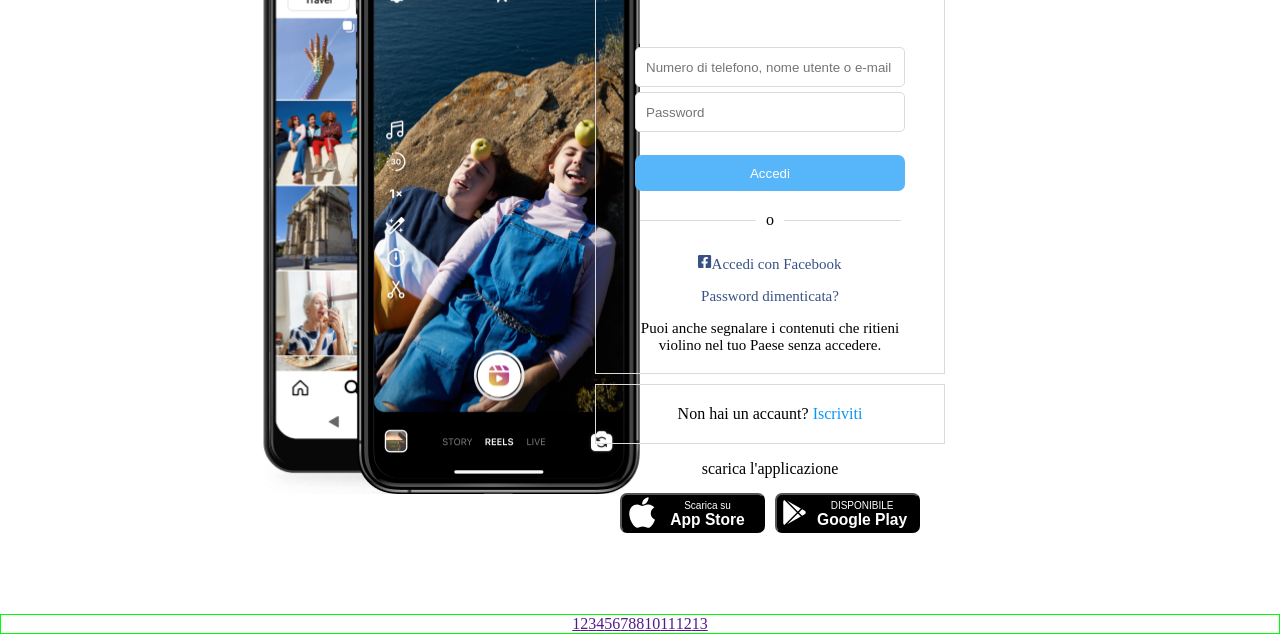
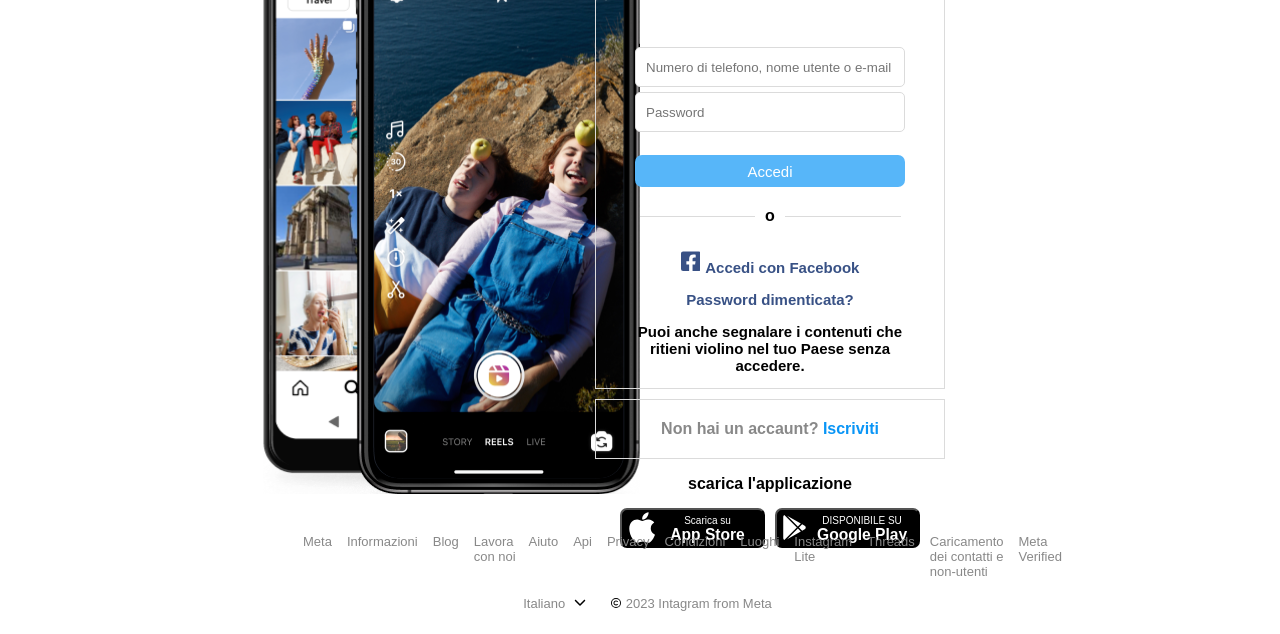
Before and after one commit to federicoverbicaro/fake-instagram, a plain HTML site: page index.html in a window 1280 px wide. Shown: the part 186-820 px from the top of the page. Drawn offline with Linux system fonts and the light colour scheme; a web font is replaced by a local one.

Commit message:
feat: fine Lavoro

```diff
--- a/assets/css/style.css
+++ b/assets/css/style.css
@@ -1,18 +1,31 @@
-*{
+* {
     margin: 0;
     padding: 0;
     box-sizing: border-box;
 }
+body{
+    font-family: sans-serif;
+}
 
-h1{
+main {
+    height: 80vh;
+    font-weight: 600;
+}
+
+
+
+h1 {
     font-family: 'Edu TAS Beginner', cursive;
     font-family: 'Playfair Display', serif;
-    font-size:45px;
+    font-size: 45px;
 }
-.flex{
+
+
+.flex {
     display: flex;
 }
-.flex-column{
+
+.flex-column {
     flex-direction: column;
 }
 
@@ -22,11 +35,11 @@ h1{
 .row {
     width: 50%;
     margin: 0 auto;
-    height: 100vh;
     position: relative;
 }
+
 /* contenitore 1 */
-.contenitore1{
+.contenitore1 {
     width: 50%;
     justify-content: end;
     align-items: center;
@@ -34,8 +47,9 @@ h1{
     top: 100px;
     left: 0;
 }
+
 /* contenitore 2 */
-.contenitore2{
+.contenitore2 {
     width: 50%;
     height: auto;
     justify-content: center;
@@ -43,23 +57,27 @@ h1{
     position: absolute;
     top: 100px;
     right: 0;
-    margin-right:30px;
+    margin-right: 30px;
 }
+
 /* prima colonna del contenitore 2 */
-.colonna1{
+.colonna1 {
     border: 1px solid #dbdbdb;
     width: 350px;
-    height: 460px;
+    height: 475px;
 }
-.titolo{
+
+.titolo {
     justify-content: center;
     padding-top: 30px;
 }
-.input{
+
+.input {
     margin: 50px auto 20px;
     gap: 5px;
 }
-.input > input{
+
+.input>input {
     width: 270px;
     height: 40px;
     border-radius: 5px;
@@ -67,19 +85,22 @@ h1{
     padding-left: 10px;
 }
 
-.btn{
+.btn {
     border: none;
     background-color: #57b6f9;
     border-radius: 7px;
     color: white;
     height: 30px;
-    padding: 18px;
+    padding: 16px;
     justify-content: center;
     align-items: center;
+    font-size: 15px;
 }
-.input > button{
+
+.input>button {
     margin-top: 18px;
 }
+
 /* riga separatrice */
 .line-with-text {
     display: flex;
@@ -96,55 +117,66 @@ h1{
 .text {
     padding: 0 10px;
 }
+
 /* lista */
-.lista{
+.lista {
     justify-content: center;
     font-size: 15px;
     width: 80%;
     margin: 10px auto 0px;
 
 }
-.lista ul li{
+
+.lista ul li {
     list-style-type: none;
     text-align: center;
     margin-top: 15px;
 
 }
-.lista ul li > a:last-child{
+
+.lista ul li>a:last-child {
     color: #385185;
 
 }
-.lista ul li a > svg{
+
+
+.lista ul li a>svg {
     fill: #385185;
+ margin-right: 5px;
 
 }
-.lista ul li > a{
+
+.lista ul li>a {
     text-decoration: none;
 }
 
 
 /* seconda colonna del contenitore 2 */
-.colonna2{
+.colonna2 {
     border: 1px solid #dbdbdb;
     width: 350px;
     height: 60px;
     margin-top: 10px;
     justify-content: center;
     align-items: center;
+    color: #888888;
 }
-.colonna2 span > a{
+
+.colonna2 span>a {
     color: #0995f6;
     text-decoration: none;
 }
+
 /* contenitore download */
-.download{
+.download {
     width: 350px;
     height: 75px;
     justify-content: center;
     align-items: center;
     margin-top: 15px;
 }
-.btn-black > button{
+
+.btn-black>button {
     width: 145px;
     height: 40px;
     background-color: black;
@@ -152,64 +184,123 @@ h1{
     border-radius: 7px;
     gap: 10px;
 }
+
 .btn-black {
     gap: 10px;
 }
-.icons > svg{
+
+.icons>svg {
     fill: white;
-  height:35px;
+    height: 35px;
     padding-left: 7px;
 }
-.icons-2 > svg{
+
+.icons-2>svg {
     fill: white;
-    height:30px;
+    height: 30px;
     padding-top: 5px;
     padding-left: 5px;
 }
 
-.text-gle{
+.text-gle {
     padding-top: 5px;
 }
 
-.text-gle > p{
+.text-gle>p {
     color: white;
     font-size: 10px;
     display: block;
 }
-.text-gle > h3{
+
+.text-gle>h3 {
     color: white;
     display: block;
 }
 
-.text-btn{
+.text-btn {
     padding-top: 5px;
     padding-left: 5px;
 }
-.text-btn > p{
+
+.text-btn>p {
     color: white;
     font-size: 10px;
     display: block;
 }
-  .text-btn > h3{
+
+.text-btn>h3 {
     color: white;
     display: block;
 }
+
 /* contenitore footer */
+footer {
+    position: relative;
+}
 
-
-.row1-footer{
+.row1-footer {
     width: 100%;
     height: auto;
     margin: 0 auto;
-    border: 1px solid lime;
+    position: absolute;
+    top: 80px;
 
 }
-.row1-colonna1{
-    width: 70%;
+
+.row1-colonna1 {
+    width: 55%;
     margin: 0 auto;
+    justify-content: space-between;
+}
+
+.row1-colonna1 ul li {
+    list-style-type: none;
+    flex: 1;
+    width: 100%;
+    margin: 0 5px;
+}
+
+.row1-colonna1 div>a {
+    display: block;
+    width: 100%;
+    margin-left: 15px;
+    box-sizing: border-box;
+    text-decoration: none;
+    font-size: 13px;
+    color: #888888;
+}
+
+.row1-colonna1 div>a:hover {
+    text-decoration: underline;
+}
+
+.row1-colonna2 {
+    width: 50%;
+    margin: 15px auto;
     justify-content: center;
+    align-items: end;
 }
-.row1-colonna1 ul li{
+
+.row1-colonna2 ul li {
     list-style-type: none;
+    flex: 1;
+    width: 100%;
+    margin: 0 5px;
+}
 
+.row1-colonna2 div>a {
+    width: 100%;
+    margin-left: 15px;
+    box-sizing: border-box;
+    text-decoration: none;
+    font-size: 13px;
+    color: #888888;
 }
+
+.row1-colonna2 div>a:hover {
+    text-decoration: underline;
+}
+.row1-colonna2 a > svg {
+    margin-left: 5px;
+    margin-right: 5px;
+}
--- a/index.html
+++ b/index.html
@@ -9,7 +9,7 @@
         <link rel="preconnect" href="https://fonts.gstatic.com" crossorigin>
         <link href="https://fonts.googleapis.com/css2?family=Edu+TAS+Beginner:wght@700&family=Playfair+Display:ital,wght@1,600&display=swap"
                 rel="stylesheet">
-        <title>istagram</title>
+        <title>fake-instagram</title>
 </head>
 
 <body>
@@ -46,7 +46,7 @@
                                                         <li>
                                                                 <a href="">
                                                                         <svg xmlns="http://www.w3.org/2000/svg"
-                                                                                height="1em"
+                                                                                height="1.5em"
                                                                                 viewBox="0 0 448 512"><!--! Font Awesome Free 6.4.2 by @fontawesome - https://fontawesome.com License - https://fontawesome.com/license (Commercial License) Copyright 2023 Fonticons, Inc. -->
                                                                                 <path
                                                                                         d="M400 32H48A48 48 0 0 0 0 80v352a48 48 0 0 0 48 48h137.25V327.69h-63V256h63v-54.64c0-62.15 37-96.48 93.67-96.48 27.14 0 55.52 4.84 55.52 4.84v61h-31.27c-30.81 0-40.42 19.12-40.42 38.73V256h68.78l-11 71.69h-57.78V480H400a48 48 0 0 0 48-48V80a48 48 0 0 0-48-48z" />
@@ -92,7 +92,7 @@
                                                                 </svg>
                                                         </div>
                                                         <div class=" text-gle  flex flex-column">
-                                                                <p>DISPONIBILE</p>
+                                                                <p>DISPONIBILE SU</p>
                                                                 <h3>Google Play</h3>
                                                         </div>
 
@@ -105,79 +105,91 @@
                 </div>
         </main>
         <footer>
-                <div class="row1-footer flex ">
+                <div class="row1-footer flex  flex-column">
                         <div class="flex row1-colonna1">
-                                <ul class="flex">
-                                        <li>
+
+                                <div>
                                         <a href="">
-                                                        1
+                                                Meta
                                         </a>
-                                        </li>
-                                        <li>
+                                </div>
+                                <div>
                                         <a href="">
-                                                        2
+                                                Informazioni
                                         </a>
-                                        </li>
-                                        <li>
+                                </div>
+                                <div>
                                         <a href="">
-                                                        3
+                                                Blog
                                         </a>
-                                        </li>
-                                        <li>
+                                </div>
+                                <div>
                                         <a href="">
-                                                        4
+                                                Lavora con noi
                                         </a>
-                                        </li>
-                                        <li>
+                                </div>
+                                <div>
                                         <a href="">
-                                                        5
+                                                Aiuto
                                         </a>
-                                        </li>
-                                        <li>
+                                </div>
+                                <div>
                                         <a href="">
-                                                        6
+                                                Api
                                         </a>
-                                        </li>
-                                        <li>
+                                </div>
+                                <div>
                                         <a href="">
-                                                        7
+                                                Privacy
                                         </a>
-                                        </li>
-                                        <li>
+                                </div>
+                                <div>
                                         <a href="">
-                                                        8
+                                                Condizioni
                                         </a>
-                                        </li>
-                                        <li>
+                                </div>
+                                <div>
                                         <a href="">
-                                                        8
+                                                Luoghi
                                         </a>
-                                        </li>
-                                        <li>
+                                </div>
+                                <div>
                                         <a href="">
-                                                        10
+                                                Instagram Lite
                                         </a>
-                                        </li>
-                                        <li>
+                                </div>
+                                <div>
                                         <a href="">
-                                                        11
+                                                Threads
                                         </a>
-                                        </li>
-                                        <li>
+                                </div>
+                                <div>
                                         <a href="">
-                                                        12
+                                                Caricamento dei contatti e non-utenti
                                         </a>
-                                        </li>
-                                        <li>
+                                </div>
+                                <div>
                                         <a href="">
-                                                        13
+                                                Meta Verified
                                         </a>
-                                        </li>
-                                </ul>
+                                </div>
+                        </div>
+
+                        <div class="row1-colonna2 flex">
+                                <div>
+                                        <a href="">Italiano
+                                                <svg xmlns="http://www.w3.org/2000/svg" height="12" width="12" viewBox="0 0 512 512"><!--!Font Awesome Free 6.5.0 by @fontawesome - https://fontawesome.com License - https://fontawesome.com/license/free Copyright 2023 Fonticons, Inc.--><path d="M233.4 406.6c12.5 12.5 32.8 12.5 45.3 0l192-192c12.5-12.5 12.5-32.8 0-45.3s-32.8-12.5-45.3 0L256 338.7 86.6 169.4c-12.5-12.5-32.8-12.5-45.3 0s-12.5 32.8 0 45.3l192 192z"/></svg>
+                                        </a>
+                                </div>
+                                <div>
+                                        <a href="">
+                                                <svg xmlns="http://www.w3.org/2000/svg" height="10" width="10" viewBox="0 0 512 512"><!--!Font Awesome Free 6.5.0 by @fontawesome - https://fontawesome.com License - https://fontawesome.com/license/free Copyright 2023 Fonticons, Inc.--><path d="M256 48a208 208 0 1 1 0 416 208 208 0 1 1 0-416zm0 464A256 256 0 1 0 256 0a256 256 0 1 0 0 512zM199.4 312.6c-31.2-31.2-31.2-81.9 0-113.1s81.9-31.2 113.1 0c9.4 9.4 24.6 9.4 33.9 0s9.4-24.6 0-33.9c-50-50-131-50-181 0s-50 131 0 181s131 50 181 0c9.4-9.4 9.4-24.6 0-33.9s-24.6-9.4-33.9 0c-31.2 31.2-81.9 31.2-113.1 0z"/></svg>2023 Intagram from Meta</a>
+                                </div>
                         </div>
 
                 </div>
         </footer>
+
 </body>
 
 </html>
```
Lines whose indentation alone changed are shown as unchanged.
